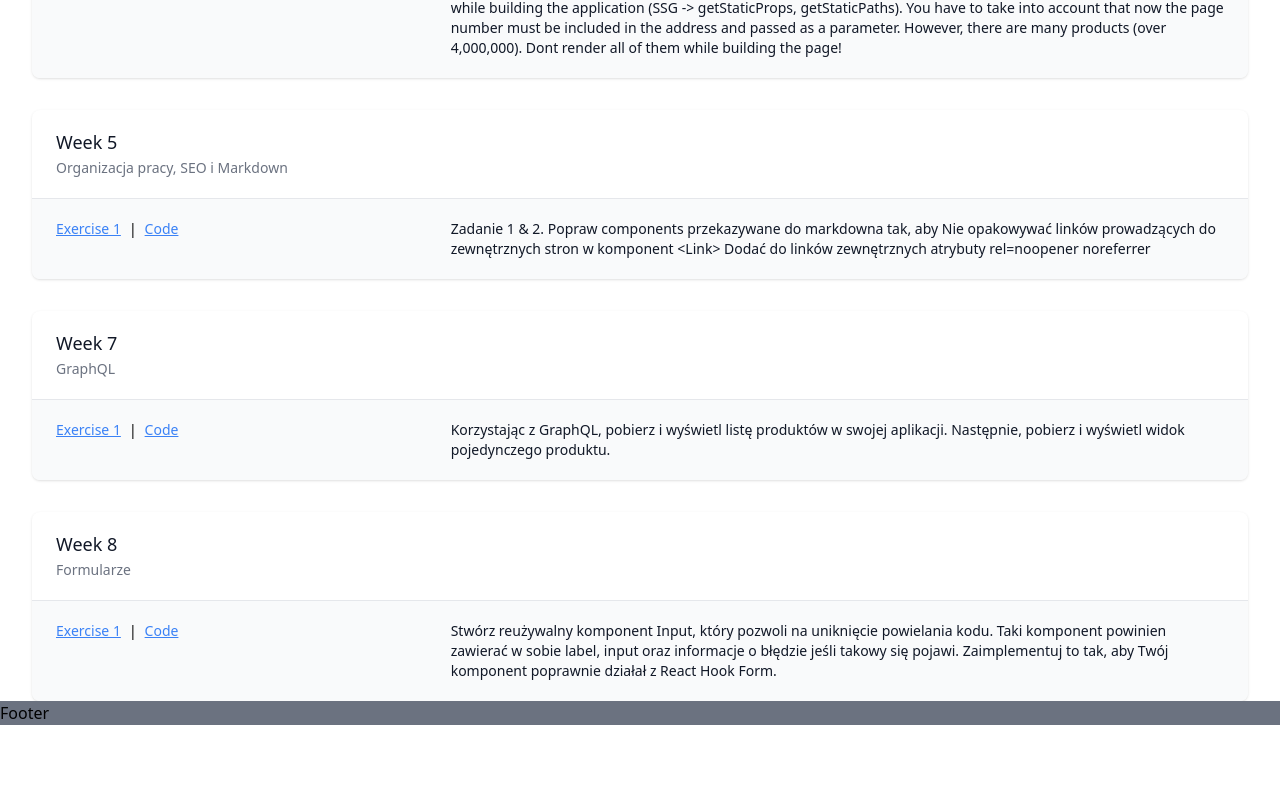
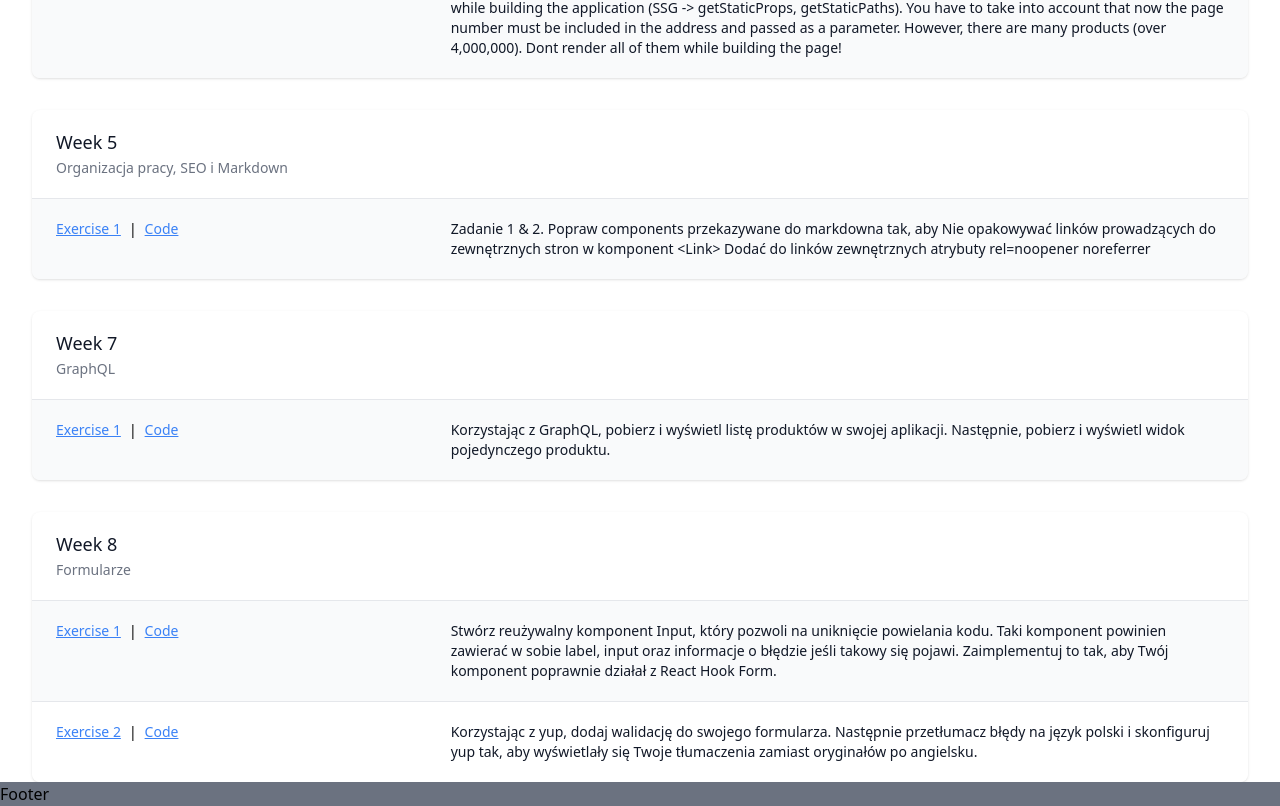
Before and after one commit to MarcinParda/ecommerce-shop, a Next.js app: page /exercises in a window 1280 px wide. Shown: the part 590-1396 px from the top of the page. Before the commit the page ends 1315 px from the top, so only its background shows below. Built offline with nearby package versions, Linux system fonts and the light colour scheme.

Commit message:
chore(week8): :memo: added second exercise descriptin

```diff
--- a/consts/exercises.ts
+++ b/consts/exercises.ts
@@ -72,6 +72,12 @@ export const weeks: Week[] = [
         description:
           'Stwórz reużywalny komponent Input, który pozwoli na uniknięcie powielania kodu. Taki komponent powinien zawierać w sobie label, input oraz informacje o błędzie jeśli takowy się pojawi. Zaimplementuj to tak, aby Twój komponent poprawnie działał z React Hook Form.',
       },
+      {
+        number: 2,
+        codeHref: '/pages/exercises/week-8/exercise-1.tsx',
+        description:
+          'Korzystając z yup, dodaj walidację do swojego formularza. Następnie przetłumacz błędy na język polski i skonfiguruj yup tak, aby wyświetlały się Twoje tłumaczenia zamiast oryginałów po angielsku.',
+      },
     ],
   },
 ];
```
